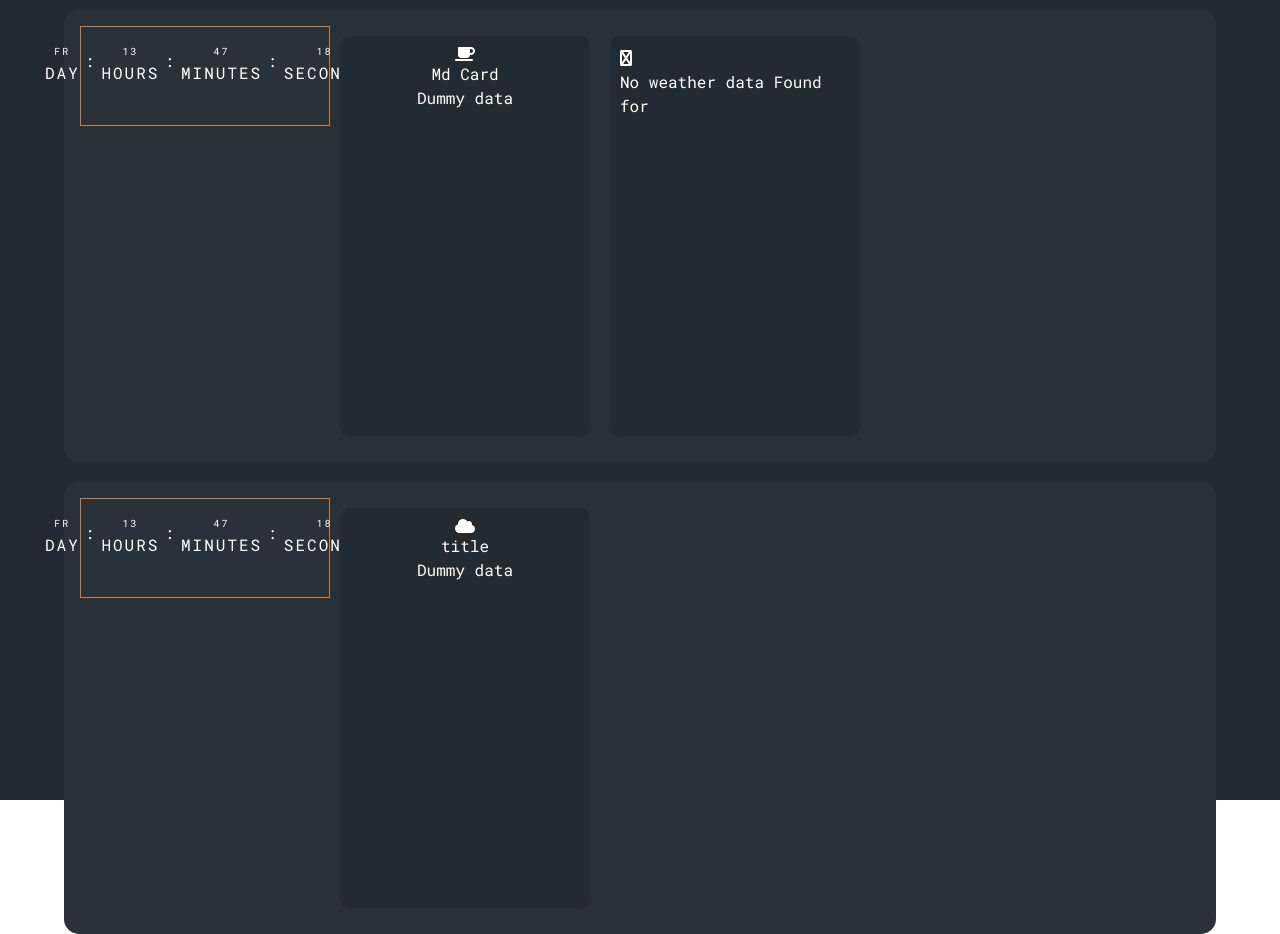
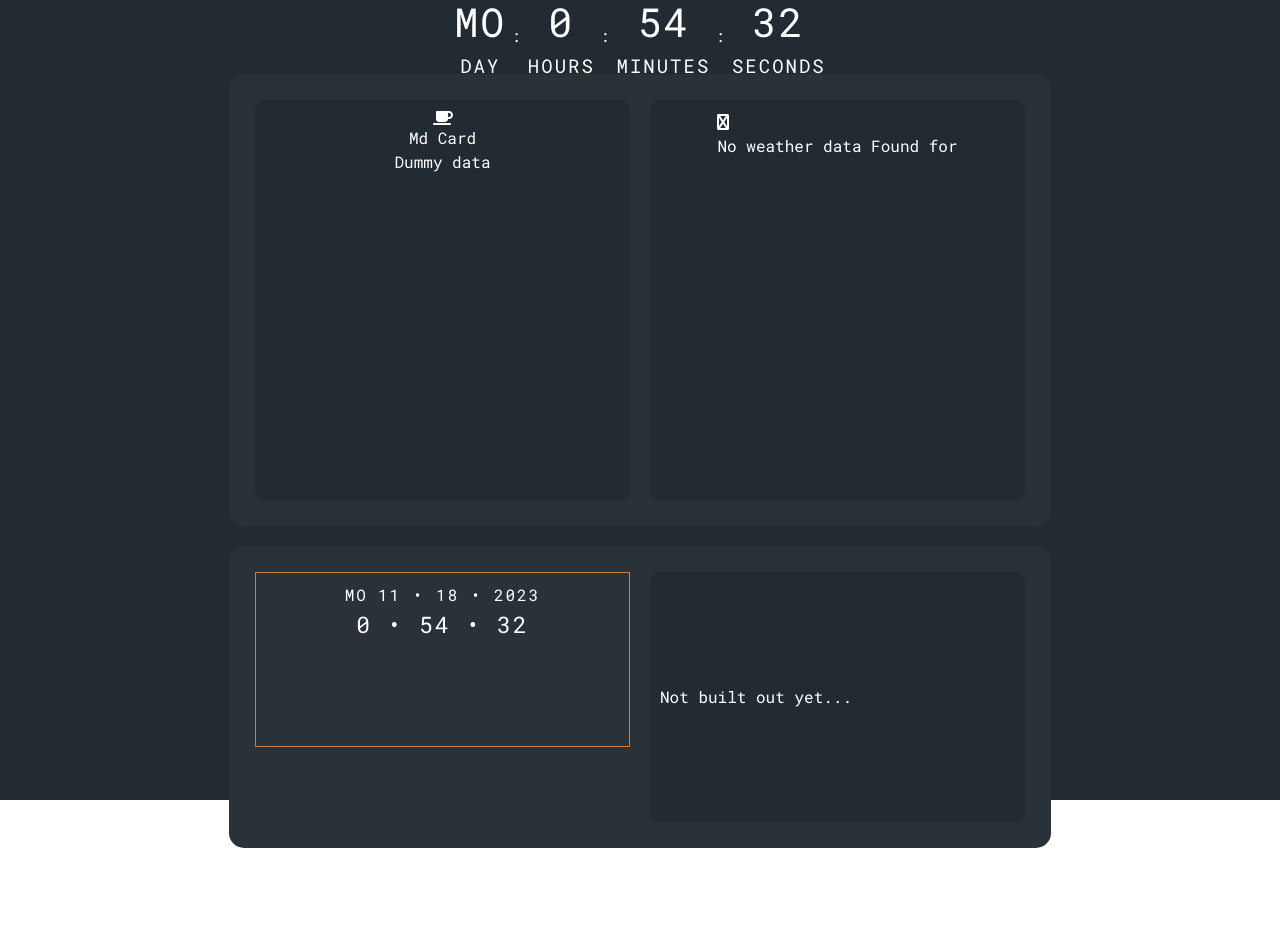
Before and after one commit to plutotom/dash-spectacle-dashboard, a React (Create React App) app: page / in a window 1280 px wide. After the commit the page ends 848 px from the top, so only its background shows below. Built offline with nearby package versions, Linux system fonts and the light colour scheme; no server answers.

Commit message:
changed sizing to maych tv

```diff
--- a/package.json
+++ b/package.json
@@ -3,6 +3,7 @@
   "version": "0.1.0",
   "private": true,
   "dependencies": {
+    "@babel/plugin-proposal-private-property-in-object": "^7.16.7",
     "@doist/todoist-api-typescript": "^2.1.2",
     "@fortawesome/fontawesome-svg-core": "^6.4.0",
     "@fortawesome/free-solid-svg-icons": "^6.4.0",
@@ -19,9 +20,9 @@
     "react": "^18.2.0",
     "react-dom": "^18.2.0",
     "react-scripts": "5.0.1",
+    "spotify-web-api-js": "^1.5.2",
     "typescript": "^4.9.5",
-    "web-vitals": "^2.1.4",
-    "@babel/plugin-proposal-private-property-in-object": "^7.16.7"
+    "web-vitals": "^2.1.4"
   },
   "scripts": {
     "start": "react-scripts start",
--- a/src/components/TimeAndDateCard.tsx
+++ b/src/components/TimeAndDateCard.tsx
@@ -1,14 +1,21 @@
 import React, { useState, useEffect } from "react";
 import "./../styles/timeAndDateCard.css";
-let dayOfWeek = ["sun", "mon", "tue", "wed", "thu", "fri", "sat"];
+// const dayOfWeek = ["sun", "mon", "tue", "wed", "thu", "fri", "sat"];
+const dayOfWeek = ["SU", "MO", "TU", "WE", "TH", "FR", "SA"];
 
 const TimeAndDateCard = () => {
   let [dayOfTheWeek, setDayOfTheWeek] = useState<string>(
     dayOfWeek[new Date().getDay()]
   );
-  let [currentTime, setCurrentTime] = useState<string>(
-    `${new Date().getHours()} • ${new Date().getMinutes()} • ${new Date().getSeconds()}`
+  let [currentTime, setCurrentTime] = useState<any>(
+    // `${new Date().getHours()} • ${new Date().getMinutes()} • ${new Date().getSeconds()}`
+    {
+      hour: new Date().getHours(),
+      minute: new Date().getMinutes(),
+      second: new Date().getSeconds(),
+    }
   );
+
   let [date, setDate] = useState<any>(
     `${new Date().getMonth()} • ${new Date().getDate()} • ${new Date().getFullYear()}`
   );
@@ -32,7 +39,12 @@ const TimeAndDateCard = () => {
     let timeUpdate = setInterval(
       () =>
         setCurrentTime(
-          `${new Date().getHours()} • ${new Date().getMinutes()} • ${new Date().getSeconds()}`
+          // `${new Date().getHours()} • ${new Date().getMinutes()} • ${new Date().getSeconds()}`
+          {
+            hour: new Date().getHours(),
+            minute: new Date().getMinutes(),
+            second: new Date().getSeconds(),
+          }
         ),
       // updates every second
       1000
@@ -47,35 +59,28 @@ const TimeAndDateCard = () => {
 
   return (
     <div className="time-and-date-card">
-      {/* <div className="day">
-
-        <h4 className="dayOfTheWeek">{dayOfTheWeek}</h4>
-        <p> {date}</p>
-      </div>
-      <div className="time">
-        <h4>{currentTime}</h4>
-      </div> */}
       <div className="timer">
         <div className="time-unit">
-          <span id="days">FR</span>
+          <p id="days">{dayOfTheWeek}</p>
           <label>DAY</label>
         </div>
         :
         <div className="time-unit">
-          <span id="hours">13</span>
+          <p id="hours">{currentTime?.hour}</p>
           <label>HOURS</label>
         </div>
         :
         <div className="time-unit">
-          <span id="minutes">47</span>
+          <p id="minutes">{currentTime?.minute}</p>
           <label>MINUTES</label>
         </div>
         :
         <div className="time-unit">
-          <span id="seconds">18</span>
+          <p id="seconds">{currentTime?.second}</p>
           <label>SECONDS</label>
         </div>
       </div>
+      {/* <hr className="time-underline"></hr> */}
     </div>
   );
 };
--- a/src/components/cardWeatherForecast.tsx
+++ b/src/components/cardWeatherForecast.tsx
@@ -14,10 +14,11 @@ const CardWeatherForecast = (props: any) => {
   // console.log(weatherForecast, "forecast here");
   return (
     <>
+      <div className="card card-weather-forecast">
         {!weatherForecast ? (
-        <div>Loading</div>
+          <div>Not built out yet...</div>
         ) : (
-        <div className="card card-weather-forecast">
+          <div>
             <div className="forecastDay">
               <h3>{weatherForecast.today.day}</h3>
               <FontAwesomeIcon icon={weatherForecast.today.icon} />
@@ -30,11 +31,17 @@ const CardWeatherForecast = (props: any) => {
               </p>
 
               <p>
-              <span className="border-thin" style={{ textDecoration: "none" }}>
+                <span
+                  className="border-thin"
+                  style={{ textDecoration: "none" }}
+                >
                   {weatherForecast?.today?.temp?.high}
                 </span>
                 {"/"}
-              <span className="border-thin" style={{ textDecoration: "none" }}>
+                <span
+                  className="border-thin"
+                  style={{ textDecoration: "none" }}
+                >
                   {weatherForecast?.today?.temp?.low}
                 </span>
               </p>
@@ -51,11 +58,17 @@ const CardWeatherForecast = (props: any) => {
                     weatherForecast.tomorrow.description}
               </p>
               <p>
-              <span className="border-thin" style={{ textDecoration: "none" }}>
+                <span
+                  className="border-thin"
+                  style={{ textDecoration: "none" }}
+                >
                   {weatherForecast.tomorrow.temp.high}
                 </span>
                 {"/"}
-              <span className="border-thin" style={{ textDecoration: "none" }}>
+                <span
+                  className="border-thin"
+                  style={{ textDecoration: "none" }}
+                >
                   {weatherForecast.tomorrow.temp.low}
                 </span>
               </p>
@@ -74,17 +87,24 @@ const CardWeatherForecast = (props: any) => {
                     weatherForecast.dayAfterTomorrow.description}
               </p>
               <p>
-              <span className="border-thin" style={{ textDecoration: "none" }}>
+                <span
+                  className="border-thin"
+                  style={{ textDecoration: "none" }}
+                >
                   {weatherForecast.dayAfterTomorrow.temp.high || "Na"}
                 </span>
                 {"/"}
-              <span className="border-thin" style={{ textDecoration: "none" }}>
+                <span
+                  className="border-thin"
+                  style={{ textDecoration: "none" }}
+                >
                   {weatherForecast.dayAfterTomorrow.temp.low}
                 </span>
               </p>
             </div>
           </div>
         )}
+      </div>
     </>
   );
 };
--- a/src/components/dashboardV2.tsx
+++ b/src/components/dashboardV2.tsx
@@ -13,9 +13,11 @@ import "./../styles/dashboardV2.css";
 // import CardSmall from "./CardSmall";
 import CardMedium from "./CardMedium";
 import CardTodayWeather from "./cardTodayWeather";
-// import CardWeatherForecast from "./cardWeatherForecast";
+import TimeAndDateCardOld from "./oldComponents/timeDate";
+import CardWeatherForecast from "./cardWeatherForecast";
 // import Todoist from "./Todoist";
 import TimeAndDateCard from "./TimeAndDateCard";
+import ErrorBoundary from "./errorBoundary";
 // import ErrorBoundary from "./errorBoundary";
 
 const DashboardV2 = () => {
@@ -24,10 +26,10 @@ const DashboardV2 = () => {
       {/* {console.log(weather, "state")} */}
       <div className="dash-container">
         <div className="dash-content">
+          <div className="headerTime">
+            <TimeAndDateCard />
+          </div>
           <div className="row">
-            <div>
-              <TimeAndDateCard />
-            </div>
             <div>
               <CardMedium
                 title="Md Card"
@@ -42,10 +44,13 @@ const DashboardV2 = () => {
           </div>
           <div className="row">
             <div>
-              <TimeAndDateCard />
+              <TimeAndDateCardOld />
             </div>
             <div>
-              <CardMedium title="title" icon={faCloud} cardText="Dummy data" />
+              {/* <CardMedium title="title" icon={faCloud} cardText="Dummy data" /> */}
+              <ErrorBoundary>
+                <CardWeatherForecast />
+              </ErrorBoundary>
             </div>
             <div className="cards">
               {/* <CardImage /> */}
--- /dev/null
+++ b/src/components/oldComponents/timeDate.tsx
@@ -0,0 +1,133 @@
+import React, { useState, useEffect } from "react";
+// import "./../styles/timeAndDateCard.css";
+// const dayOfWeek = ["sun", "mon", "tue", "wed", "thu", "fri", "sat"];
+const dayOfWeek = ["SU", "MO", "TU", "WE", "TH", "FR", "SA"];
+
+const style = `
+.time-and-date-card-old {
+    /* background-color: var(--text); */
+     border: 1px solid var(--primary);
+    /* max-width: fit-content; */
+    max-width: var(--md-widget-width);
+    min-width: var(--md-widget-width);
+    max-height:var(--sm-widget-height);
+    min-height:var(--sm-widget-height);
+    padding: 10px;
+    letter-spacing: 2px;
+    text-align: center;
+    margin: 10px;
+  }
+
+  .time-and-date-card-old .day {
+    display: flex;
+    justify-content: center;
+    align-items: center;
+  }
+  .time-and-date-card-old .day p {
+    padding-left: 10px;
+  }
+  .time-and-date-card-old h4 {
+    text-transform: uppercase;
+  }
+  .time-and-date-card-old .time {
+    display: flex;
+    justify-content: center;
+    align-items: center;
+  }
+  .time-and-date-card-old .time h4 {
+    font-size: var(--fs-650);
+  }
+
+  /* ======from bing=========== */
+
+  .timer {
+    display: flex;
+    justify-content: center;
+    align-items: center;
+    height: auto;
+  }
+
+  .time-unit {
+    margin: 0px 5px;
+  }
+
+  .time-unit span {
+    font-size: 19px;
+  }
+  .time-unit label {
+    font-size: 19px;
+  }
+
+  .time-unit label {
+    display: block;
+  }
+
+  .time-underline {
+    display: flex;
+    justify-content: center;
+    align-items: center;
+    height: auto;
+    width: 100%;
+  }
+
+`;
+
+const TimeAndDateCardOld = () => {
+  let [dayOfTheWeek, setDayOfTheWeek] = useState<string>(
+    dayOfWeek[new Date().getDay()]
+  );
+  let [currentTime, setCurrentTime] = useState<string>(
+    `${new Date().getHours()} • ${new Date().getMinutes()} • ${new Date().getSeconds()}`
+  );
+
+  let [date, setDate] = useState<any>(
+    `${new Date().getMonth()} • ${new Date().getDate()} • ${new Date().getFullYear()}`
+  );
+
+  useEffect(() => {
+    let dayOfWeekUpdate = setInterval(
+      () => setDayOfTheWeek(dayOfWeek[new Date().getDay()]),
+      // update every 12 hours
+      1000 * 60 * 60 * 12
+    );
+
+    let dateUpdate = setInterval(
+      () =>
+        setDate(
+          `${new Date().getFullYear()} • ${new Date().getMonth()} • ${new Date().getDate()}`
+        ),
+      // update every 4 hours
+      1000 * 60 * 60 * 4
+    );
+
+    let timeUpdate = setInterval(
+      () =>
+        setCurrentTime(
+          `${new Date().getHours()} • ${new Date().getMinutes()} • ${new Date().getSeconds()}`
+        ),
+      // updates every second
+      1000
+    );
+
+    return function cleanup() {
+      clearInterval(dayOfWeekUpdate);
+      clearInterval(timeUpdate);
+      clearInterval(dateUpdate);
+    };
+  });
+
+  return (
+    <div className="time-and-date-card-old">
+      <div className="day">
+        <h4 className="dayOfTheWeek">{dayOfTheWeek}</h4>
+        <p> {date}</p>
+      </div>
+      <div className="time">
+        <h4>{currentTime}</h4>
+      </div>
+      <style>{style}</style>
+    </div>
+  );
+};
+
+export default TimeAndDateCardOld;
--- a/src/styles/app.css
+++ b/src/styles/app.css
@@ -63,6 +63,18 @@
   --row-3: 300px;
   --row-4: 400px;
   --row-5: 500px;
+
+  --md-widget-width: 375px;
+  --md-widget-height: 250px;
+  --md-widget-margin: 10px;
+  --md-widget-padding: 10px;
+  --md-widget-border-radius: 10px;
+
+  --sm-widget-width: 175px;
+  --sm-widget-height: 175px;
+  --sm-widget-margin: 5px;
+  --sm-widget-padding: 5px;
+  --sm-widget-border-radius: 5px;
 }
 
 @media (min-width: 50em) {
--- a/src/styles/card.css
+++ b/src/styles/card.css
@@ -12,12 +12,12 @@
 
 .card-image {
   height: 500px;
-  width: 350px;
+  width: var(--md-widget-width);
 }
 
 .card-weather-forecast {
-  height: 200px;
-  width: 400px;
+  height: var(--md-widget-height);
+  min-width: var(--md-widget-width);
   display: flex;
   flex-direction: row;
 }
@@ -53,7 +53,7 @@
 .card-medium {
   height: 400px;
   /* width: 320px; */
-  width: var(--column-2);
+  width: var(--md-widget-width);
 }
 
 .medium-top {
--- a/src/styles/dashboardV2.css
+++ b/src/styles/dashboardV2.css
@@ -34,7 +34,7 @@
   display: flex;
   flex-direction: row;
 
-  width: 90%;
+  /* width: var(--md-widget-width * 2); */
   /* margin: 1em; */
   margin: 10px 20px 10px 20px;
   padding: 1em;
@@ -58,3 +58,12 @@ h3 {
 .card-small {
   margin: 1em;
 }
+.headerTime {
+  display: flex;
+  justify-content: center;
+  align-items: center;
+  height: 8vh;
+  width: 100%;
+  background-color: var(--clr-neutral-900);
+  background-size: cover;
+}
--- a/src/styles/timeAndDateCard.css
+++ b/src/styles/timeAndDateCard.css
@@ -1,9 +1,9 @@
 .time-and-date-card {
   /* background-color: var(--text); */
-  border: 1px solid var(--primary);
+  /* border: 1px solid var(--primary); */
   /* max-width: fit-content; */
-  max-width: var(--column-2);
-  min-width: var(--column-2);
+  /* max-width: var(--column-2); */
+  /* min-width: var(--column-2); */
   max-height: var(--row-1);
   min-height: var(--row-1);
   padding: 10px;
@@ -44,10 +44,18 @@
   margin: 0px 5px;
 }
 
-.time-unit span {
-  font-size: 10px;
+.time-unit p {
+  font-size: 40px;
+}
+.time-unit label {
+  font-size: 12px;
+  display: block;
 }
 
-.time-unit label {
-  display: block;
+.time-underline {
+  display: flex;
+  justify-content: center;
+  align-items: center;
+  height: auto;
+  width: 100%;
 }
```
Also changed, not shown: 1 other file (tests, documents, lock files or other folders). Lines whose indentation alone changed are shown as unchanged.
